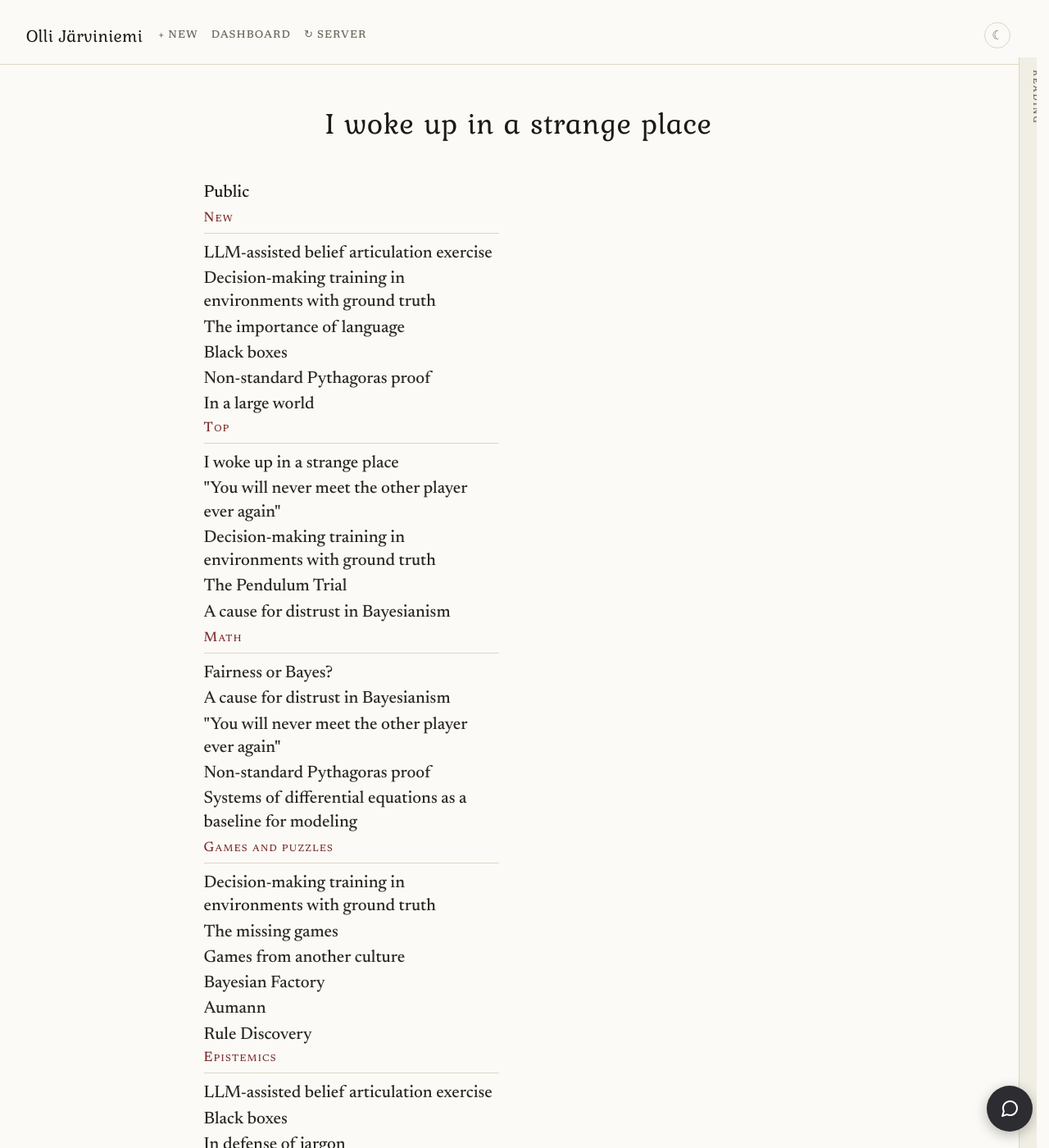
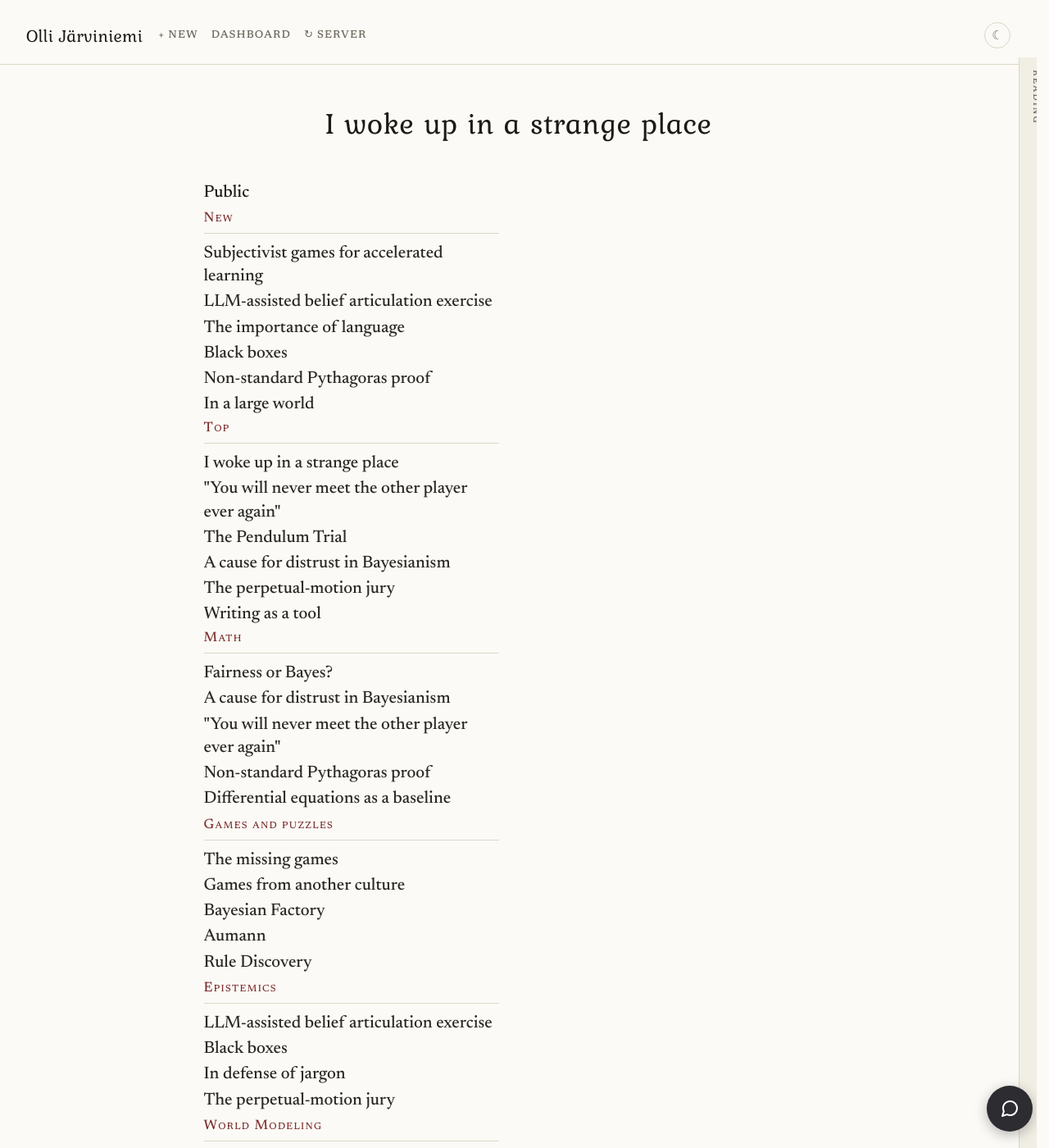
Before and after one commit to ollijarviniemi/ollij.fi, a Jekyll site: the page built from writing.md, in a window 1280 px wide and 1400 px high. Shown: the whole window at 82% size. Built offline with Jekyll 4.4.1, drawn with Linux system fonts in a browser that asks for light colours; some web fonts are replaced; part of the change alters nothing that is shown; some of the changed text lies outside the part shown.

Commit message:
Publish: Subjectivist games for accelerated learning
Slug renamed ground_truth -> subjectivist_games; redirect_from carries the live
/ground_truth/ URL (plus the old Finnish URLs). 5 typo fixes. Listed at the top of New.

Co-Authored-By: Claude Opus 4.8 <noreply@anthropic.com>

```diff
--- a/_data/writing.yml
+++ b/_data/writing.yml
@@ -6,8 +6,8 @@
 sections:
   - name: New
     posts:
+      - { title: "Subjectivist games for accelerated learning", url: "/subjectivist_games/" }
       - { title: "LLM-assisted belief articulation exercise", url: "/belief_articulation/" }
-      - { title: "Decision-making training in environments with ground truth", url: "/ground_truth/" }
       - { title: "The importance of language", url: "/importance_of_language/" }
       - { title: "Black boxes", url: "/black_boxes/" }
       - { title: "Non-standard Pythagoras proof", url: "/pythagoras/" }
@@ -19,8 +19,7 @@ sections:
     posts:
       - { title: "I woke up in a strange place", url: "/I_woke_up/" }
       - { title: '"You will never meet the other player ever again"', url: "/never_again/" }
-      - { title: "Decision-making training in environments with ground truth", url: "/ground_truth/" }
-      - { title: "The Pendulum Trial", url: "/predict/" }   # TODO(user): confirm — assumed = "Predict"
+      - { title: "The Pendulum Trial", url: "/predict/" }
       - { title: "A cause for distrust in Bayesianism", url: "/distrust_in_bayes/" }
       - { title: "The perpetual-motion jury", url: "/perpetual_motion/" }
       - { title: "Writing as a tool", url: "/writing_tool/" }
@@ -32,11 +31,10 @@ sections:
       - { title: "A cause for distrust in Bayesianism", url: "/distrust_in_bayes/" }
       - { title: '"You will never meet the other player ever again"', url: "/never_again/" }
       - { title: "Non-standard Pythagoras proof", url: "/pythagoras/" }
-      - { title: "Systems of differential equations as a baseline for modeling", url: "/differential_equations/" }
+      - { title: "Differential equations as a baseline", url: "/differential_equations/" }
 
   - name: Games and puzzles
     posts:
-      - { title: "Decision-making training in environments with ground truth", url: "/ground_truth/" }
       - { title: "The missing games", url: "/missing_games/" }
       - { title: "Games from another culture", url: "/another_culture/" }
       - { title: "Bayesian Factory", url: "/factory/" }
@@ -61,7 +59,7 @@ sections:
     posts:
       - { title: "I woke up in a strange place", url: "/I_woke_up/" }
       - { title: "An unusual situation", url: "/unusual/" }
-      - { title: "Response to Chattel Childhood", url: "/childhood/" }
+      - { title: "Response to <em>Chattel Childhood</em>", url: "/childhood/" }
       - { title: "The perceived stakes", url: "/stakes/" }
       - { title: "In a large world", url: "/large_world/" }
 
@@ -75,7 +73,7 @@ sections:
 
   - name: Miscellaneous
     posts:
-      - { title: 'Kriittinen arvio K. Koon teoksesta "Kuka keksi rakkauden"', url: "/koo/" }
+      - { title: '"Kuka keksi rakkauden" – Kriittinen arvio', url: "/koo/" }
       - { title: "Kirja-arvio: Karamazovin veljekset", url: "/karamazov/" }
       - { title: "Preserve", url: "/preserve/" }
       - { title: "Sure about that?", url: "/sure/" }
@@ -91,5 +89,17 @@ sections:
   - name: Actual drafts
     private: true
     posts:
+      - { title: "Deep information", url: "/deep_information/" }
+
+  - name: Semi-daily notes
+    private: true
+    posts:
+      - { title: "July 1st", url: "/july_1st/" }
+      - { title: "Weekend plans", url: "/weekend_plans/" }
+
+  - name: GAs
+    private: true
+    posts:
       - { title: "On Guardian Angels", url: "/on_guardian_angels/" }
-      - { title: "Deep information", url: "/deep_information/" }
+      - { title: "The thinking assistant", url: "/the_thinking_assistant/" }
+      - { title: "Website improvements", url: "/website_improvements/" }
--- a/_writing/ground_truth.md
+++ /dev/null
@@ -1,34 +0,0 @@
----
-redirect_from:
-  - /blog/todennakoisyysareena/
-  - /todennakoisyysareena/
-description: "Designing games with computable optimal policies — Bayesian factory, Aumann agreement — to train decision-making with the ground-truth feedback real life lacks."
----
-
-# Decision-making training in environments with ground truth
-
-A major insight from mathematics is that there are normatively correct ways of decision-making. More recently, computer science and modern computers have equipped us with the ability to implement those rules in practice in an ever-expanding range of situations.
-
-Constructing such situations, solving the optimal policies and wrapping that all up into a game allows humans to practice decision-making in environments with *immediate ground truth feedback* on the correctness of those decisions. Compare this to real-life decision-making, where feedback
-
-- comes with delay (if at all),
-- is very partial (reflecting only some consqeuences of your actions),
-- is noisy (reflecting things beyond your control),
-- does not take into account your epistemic state (maybe you did the reasonable thing given your information but lost anyways -- or vice versa, you took bad actions even though you "knew better" and got lucky) or affordances more generally (maybe you were dealt a poor hand and there's nothing you could have done), and
-- does not come with information about what the correct actions to have taken in your situation were and how far from optimal your actions were (it's far easier to *verify* poor performance than to *generate* better actions).
-
-A hobby of mine has been to design games that "dictate your prior" and allow for determining the optimal policy (no less, computationally tractably), while ideally still being rich enough to train real-world relevant skills.
-
-The series currently contains three games:
-
-**[1: Bayesian Factory belief updating game.](/factory-updating/)** The basic concept is centuries old -- balls and urns, perform Bayesian updates -- but modern computers and graphics smoothly handle much more complex levels and mechanisms than any textbook ever could.
-
-**[2: Aumann Agreement.](/aumann/)** A collaborative two-player game played on a 52-card deck. Players form beliefs and update them based on what the other player thinks, thus practicing theory-of-mind and epistemic deference, following Aumann's theorem (see also [Aaronson's computational procedure](https://www.scottaaronson.com/papers/agree-econ.pdf)).
-
-**3: Key Updates (WIP).** A rich multi-armed bandit problem: the player collects keys to pass a maze of locks by performing Bayesian inference and value-of-information to select the best arm to sample for the next key.
-
-A core challenge in building such games is designing ways of dictating the prior: One *could* leave the priors ill-defined and inferrable through gameplay, but the less specified they are, the more the game is about inferring the right prior. While that's in itself a Bayesian inference task, just one meta-level up, the downside is that there is no ground truth for the *meta*-prior, going against the ethos of the whole exercise. In practice I've always dictated maximum-entropy-priors (i.e. uniform distributions) with legible functional forms built on top of them, all helpfully grounded via natural-to-human narratives such as balls traversing through a factory or cards being drawn from a deck.
-
-Another challenge is maintaining the tractability of computing (or closely approximating) the optimal policy. So far I've gotten by with Good Old-Fashioned AI -- elementary probability theory, Monte Carlo simulations, branch-and-prune, Gittins index, ... -- stringed together and optimised by modern coding agents.
-
-The major open question is how far such techniques will reach, in terms of modeling real-life cognitive work in realistically complicated systems. As one future direction, such games could incorporate the fact that performing observations is itself costly (in human time); this unlocks the ability to build arbitrarily complex systems that in principle could be inspected in totality, but which in practice can't.
--- /dev/null
+++ b/_writing/subjectivist_games.md
@@ -0,0 +1,63 @@
+---
+nav_title: Subjectivist games for accelerated learning
+redirect_from:
+  - /blog/todennakoisyysareena/
+  - /todennakoisyysareena/
+  - /ground_truth/
+description: "Designing games with computable optimal policies — Bayesian factory, Aumann agreement — to train decision-making with the ground-truth feedback real life lacks."
+---
+# Subjectivist games for accelerated learning
+Both in real life and games, feedback on your level of play typically
+
+- comes with delay (if at all),
+- is very partial (reflecting only some consequences of some of your actions),
+- is noisy (reflecting things beyond your control),
+- does not take into account your epistemic state (maybe you did the reasonable thing given your information but lost anyways – or vice versa, you took bad actions even though you "knew better" but got lucky) or affordances more generally (maybe you were dealt a poor hand and there's nothing you could have done), and
+- does not come with information about what the correct actions to have taken in your situation were and how far from optimal your actions were (it's far easier to *verify* poor performance than to *generate* better actions).
+
+The last two points are particularly important: Many games evaluate you based on the *state you managed to get the game's world into*. How many points did you earn in Tetris? Did you get Mario to the end of the level? Did you score more goals than the opponent team? In contrast, few games evaluate *your actions and decisions directly*: given the information, uncertainty and resources you had, were your plays what the optimal player would have done?
+
+(This whole idea is implicitly relying on a major insight from mathematics that is easy to take as obvious: that there exist well-defined notions of "optimal play", even if the game is very complicated, involves randomness and you are wildly uncertain about some of its mechanisms.)
+
+I refer to games that evaluate your play by taking into account your state via *subjectivism*.
+
+## Example games
+A hobby of mine has been to design subjectivist games. My recipe has been to (1) "dictate your prior", by making the rules of the game clear while still involving well-defined uncertainty and hidden information, while (2) keeping them simple enough that the optimal policy can be computed in practice.
+
+The series currently contains three games:
+
+**[1: Bayesian Factory belief updating game.](/factory-updating/)** The basic concept is centuries old -- balls and urns, perform Bayesian updates -- but modern computers and graphics smoothly handle much more complex levels and mechanisms than any textbook ever could.
+
+**[2: Aumann Agreement.](/aumann/)** A collaborative two-player game played on a 52-card deck. Players form beliefs and update them based on what the other player thinks, thus practicing theory-of-mind and epistemic deference, following Aumann's theorem (see also [Aaronson's computational procedure](https://www.scottaaronson.com/papers/agree-econ.pdf)).
+
+**3: Key Updates (WIP).** A multi-armed bandit problem: the player collects keys to pass a maze of locks by performing Bayesian inference and weighing value-of-information to select the best arm to sample for the next key.
+
+In all these cases, the subjectivist approach completely removes the stochasticity of the feedback, and is so superior that the "objectivist" versions (where e.g. your Bayesian posteriors on the contents of an urn are scored according to the log score upon the revelation of the "true" hypothesis) are almost laughable in comparison.
+
+## Challenges
+A core challenge in building such games is designing ways of dictating the prior: One *could* leave the priors ill-defined and inferrable through gameplay, but the less specified they are, the more the game is about inferring the right prior. While that's in itself a Bayesian inference task, just one meta-level up, the downside is that there is no ground truth for the *meta*-prior, going against the ethos of the whole exercise. In practice I've always dictated maximum-entropy-priors (i.e. uniform distributions) with legible functional forms built on top of them, all helpfully grounded via natural-to-human narratives such as balls traversing through a factory or cards being drawn from a deck.
+
+Another challenge is maintaining the tractability of computing (or closely approximating) the optimal policy. So far I've gotten by with Good Old-Fashioned AI – elementary probability theory, Monte Carlo simulations, branch-and-prune, Gittins index, ... – strung together and optimised by modern coding agents.
+
+These constraints are restrictive and the existing games are toy, and so the attention turns to the future of subjectivist games.
+## More advanced subjectivist games
+Corresponding to the two challenges above, there are two broad strands for future improvement of subjectivist games.
+
+**Richer dynamics.** The existing subjectivist games lack many key dynamics appearing in real life and rich games, including: observing a system is not a costless action (as humans are limited in energy and attention, even setting aside the passage of time that would make the notion of optimal play less meaningful), components that cannot practically be modeled fully non-reductionistically, resource acquisition, only very implicitly defined hypothesis spaces, high-level strategies and confusing phenomena.
+
+For practical utility, one would want the games to implement the dynamics and train the cognitive skills that show up in real life. One way to get there may involve relaxing the ideal of a precisely communicated prior, but the question then is the extent to which one can leave the prior unspecified while still keeping the games "subjectivist".
+
+**Policies beside the optimal.** The reason we care about optimal play is not that we terminally care about the optimal play, but because it is *useful to humans for learning*. Thus, for example, well-trained deep learning systems might not play *optimally*, but for practical purposes a vastly superhuman player might as well be – it allows comparing the human, action-by-action, to what a (near) optimal player would have done, thus providing granular feedback on one's performance and biggest mistakes.
+## Accelerated human training
+But superhuman play is not the right ground truth either: Any experienced chess player knows that a move might be good or even perfect according to "ideal play", but results in a "sharp" position where one will predictably play very suboptimally, and should thus be avoided in favor of safer options. (The fact that AlphaZero sacrifices a rook here does not mean that a mere human player should.) Accordingly, having a highly accurate model of, not the *optimal* play, but *human* play, would allow for even more relevant feedback on how *you*, given all your human limitations, should play.
+
+Going still further, one could procedurally generate positions or levels of a game that are effective for a player's learning – more precisely, that maximise the predicted expected improvements according to some downstream metrics of performance – and do this all at the meta level of designing *games* (including their difficulty progressions, feedback signals, graphics and so on).
+
+This is closely analogous to RL training. So if such "human training" is effective, wouldn't it be effective for AI training as well – in which case, why bother with humans at all?
+
+One can view the proposal here as distilling skills machines possess into humans, which naturally highlights two differences:
+
+1. In AI training, the aim is to get machines to be able to do things they are not yet able to do. But in human training, we can simply distill the best skills of machines into humans.
+2. In AI training, the main cost is compute, whereas in human training, it's human time. As such, one is willing to turn compute into sample efficiency at massively different exchange rates.
+
+The grand question, then, is whether there exist cognitive skills where human improvements would be valuable, and which can be quickly distilled into humans (for example via games) at the cost of compute – and whether such opportunities will arise as AIs develop.
```
